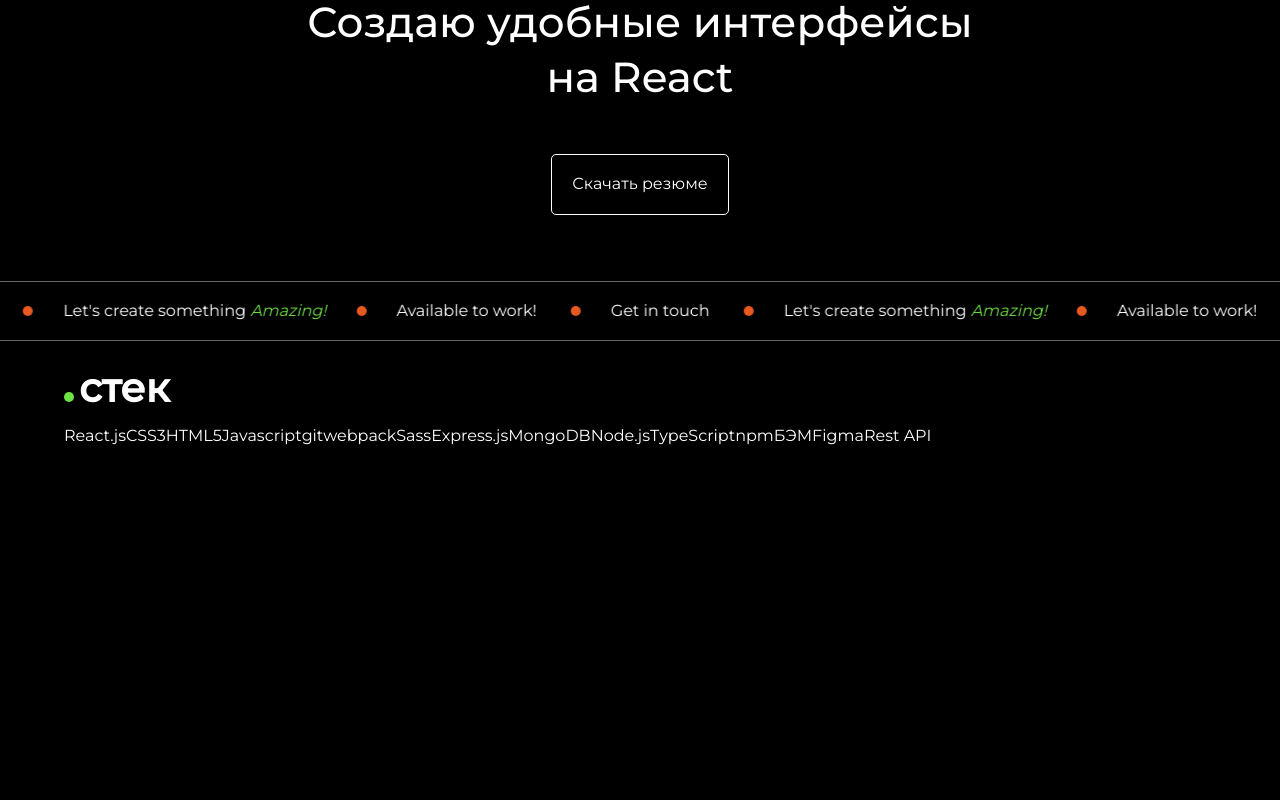
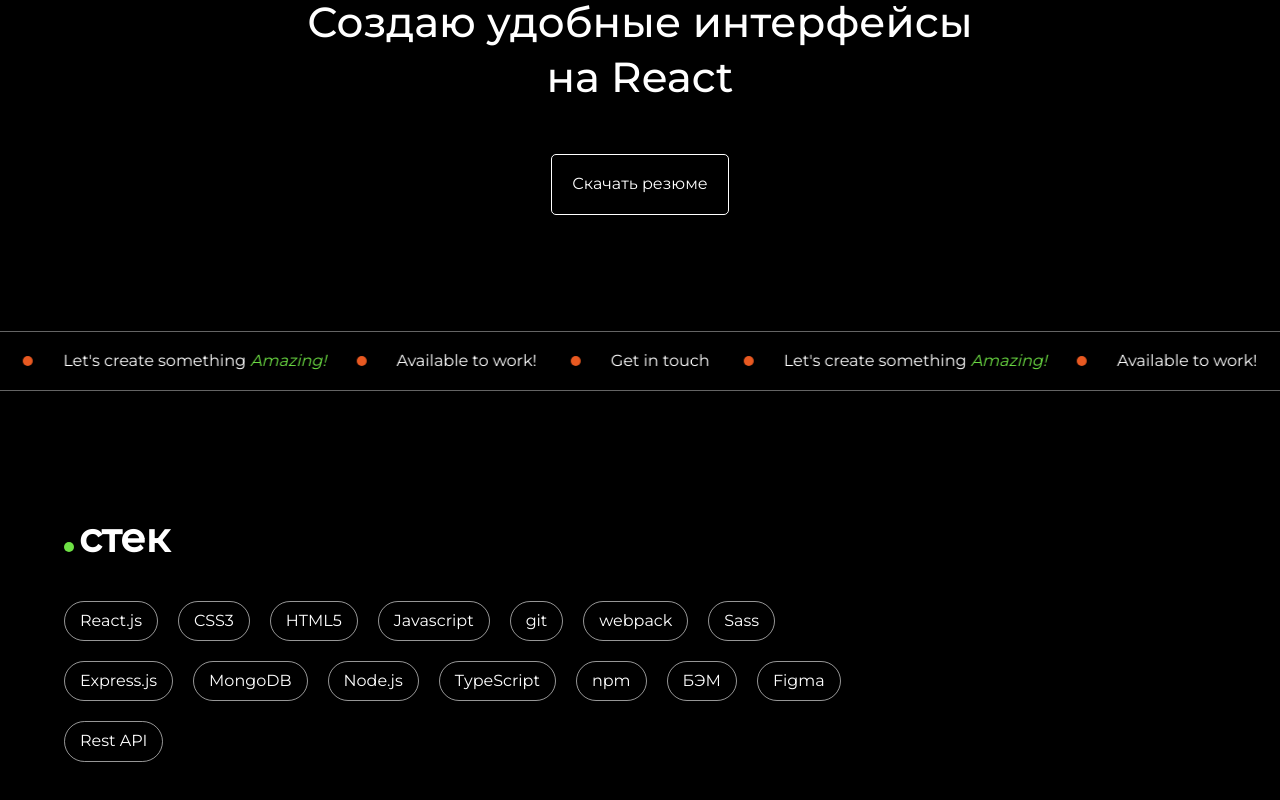
Before and after one commit to AnaSerg/portfolio-website-react, a React (Create React App) app: page / in a window 1280 px wide. Shown: the part 448-1248 px from the top of the page. Built offline with nearby package versions, Linux system fonts and the light colour scheme.

Commit message:
feat: реализовать Technologies

```diff
--- a/src/components/Cover/Cover.scss
+++ b/src/components/Cover/Cover.scss
@@ -1,7 +1,7 @@
 @import '../../scss/mixins.scss';
 
 .cover {
-  padding-top: 180px;
+  padding: 180px 0 50px;
   @include flex-center-column;
   &__image {
     border-radius: 50%;
--- /dev/null
+++ b/src/components/TechElement/TechElement.jsx
@@ -0,0 +1,12 @@
+import React from 'react';
+import './TechElement.scss';
+
+const TechElement = ({title}) => {
+    return (
+        <li className="tech-element">
+            {title}
+        </li>
+    );
+};
+
+export default TechElement;
--- /dev/null
+++ b/src/components/TechElement/TechElement.scss
@@ -0,0 +1,6 @@
+
+.tech-element {
+  border: 1px solid rgba(250, 250, 250, .6);
+  border-radius: 30px;
+  padding: 10px 15px;
+}
--- a/src/components/Technologies/Technologies.jsx
+++ b/src/components/Technologies/Technologies.jsx
@@ -1,5 +1,6 @@
 import React from 'react';
 import SectionTitle from "../SectionTitle/SectionTitle";
+import TechElement from "../TechElement/TechElement";
 import './Technologies.scss';
 
 const Technologies = () => {
@@ -26,7 +27,7 @@ const Technologies = () => {
             <SectionTitle title="стек" />
             <ul className="techs__list">
                 {techs.map((tech) =>
-                    <li className="element">{tech}</li>
+                    <TechElement title={tech} />
                 )}
             </ul>
         </div>
--- a/src/components/Technologies/Technologies.scss
+++ b/src/components/Technologies/Technologies.scss
@@ -1,9 +1,14 @@
 
 .techs {
+  margin-top: 100px;
   width: 90%;
 }
 .techs__list {
+  margin-top: 40px;
   display: flex;
+  flex-wrap: wrap;
+  max-width: 800px;
+  gap: 20px;
   padding: 0;
   list-style-type: none;
 }
```
